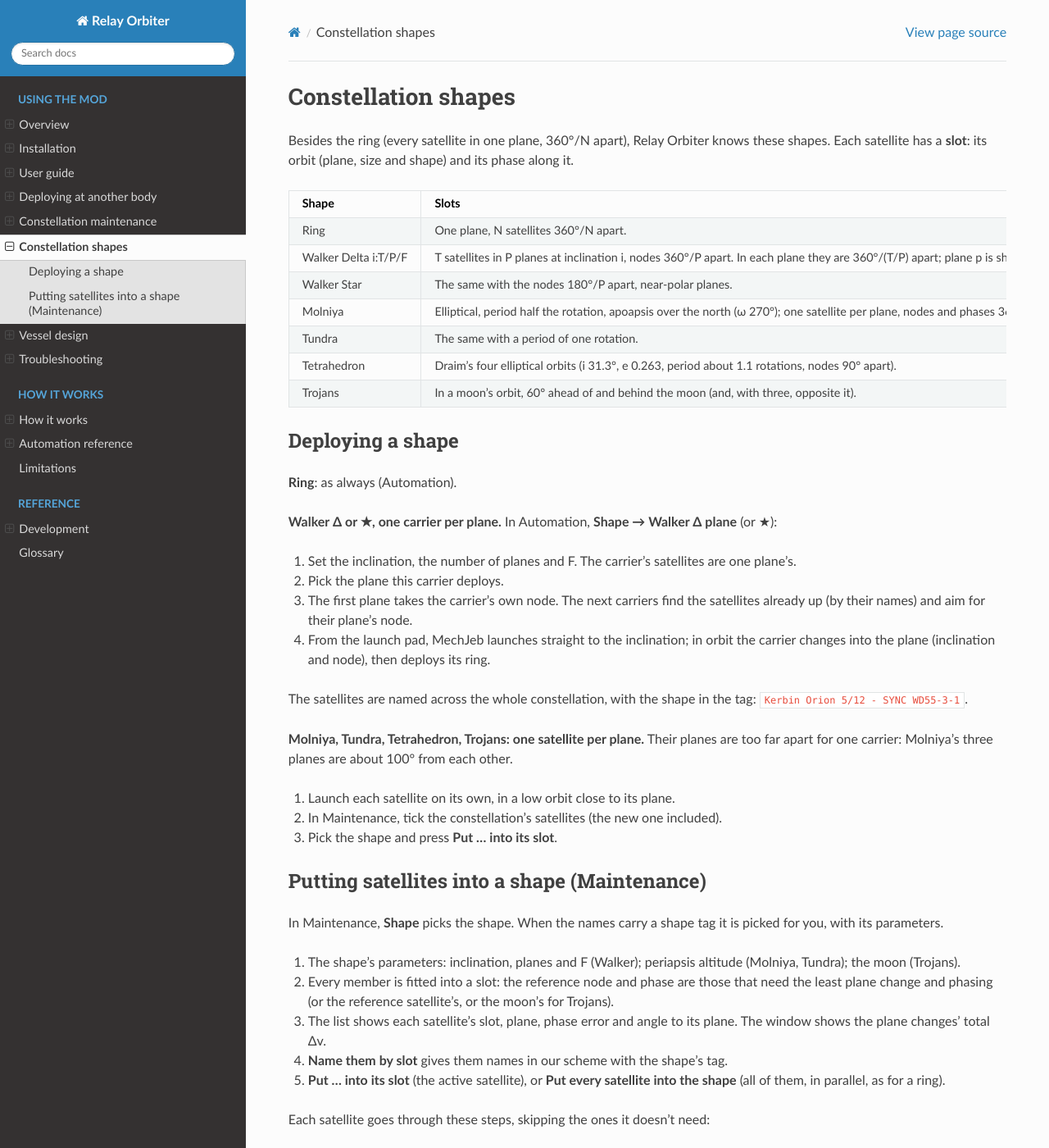
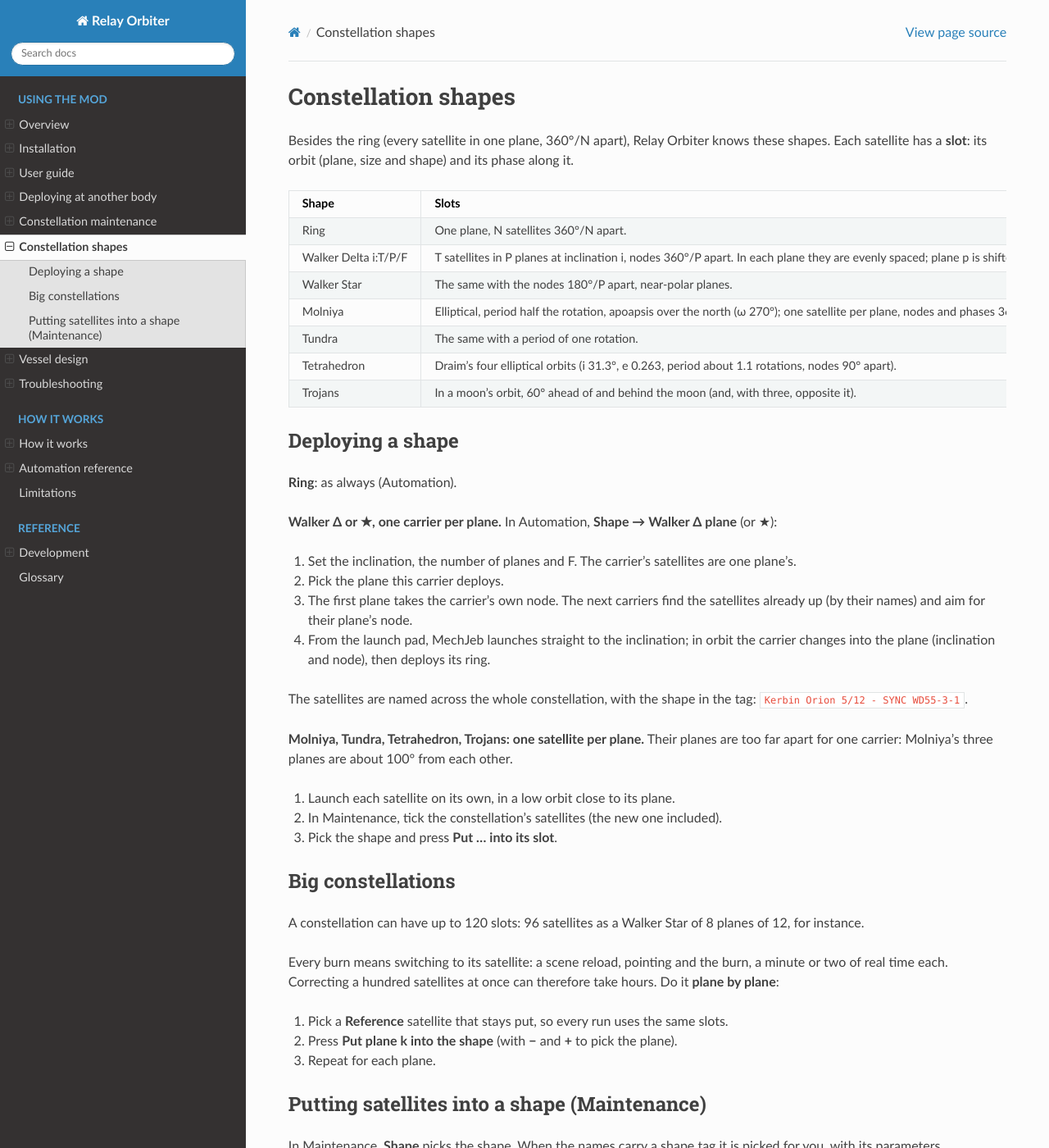
Before and after one commit to AlaNLrdE/KSP_RelayOrbiter_mod, a Sphinx documentation site: the page built from docs/source/shapes.rst, in a window 1280 px wide and 1400 px high. Shown: the whole window at 82% size. Built offline with Sphinx 7.4.7 and the Read the Docs theme 3.1.0, drawn with Linux system fonts in a browser that asks for light colours.

Commit message:
[relay_orbiter_mod] Docs: big constellations, uneven Walker planes
Co-Authored-By: Claude Opus 5.5 <noreply@anthropic.com>

```diff
--- a/docs/source/maintenance.rst
+++ b/docs/source/maintenance.rst
@@ -28,7 +28,7 @@ the active vessel's name:
   slots as the highest number (or the number of satellites). The window says it was
   guessed: check it.
 
-Tick or untick satellites to correct the suggestion, set the number of **Slots** (2 to 36: bigger than one carrier deploys)
+Tick or untick satellites to correct the suggestion, set the number of **Slots** (2 to 120: bigger than one carrier deploys)
 (empty slots are fine: a satellite can be missing), and press **Suggest again** to
 start over. The list shows, for each member, its slot, how far it is off and its
 drift per orbit.
--- a/docs/source/shapes.rst
+++ b/docs/source/shapes.rst
@@ -17,7 +17,8 @@ phase along it.
      - Equatorial or inclined coverage; what one carrier deploys.
    * - Walker Delta i:T/P/F
      - T satellites in P planes at inclination i, nodes 360°/P apart. In each plane
-       they are 360°/(T/P) apart; plane p is shifted p·F·360°/T ahead.
+       they are evenly spaced; plane p is shifted p·F·360°/T ahead. When T doesn't
+       split exactly into P planes, some planes take one satellite more.
      - Global coverage (GPS-like). For example 12:3/1 at 55°.
    * - Walker Star
      - The same with the nodes 180°/P apart, near-polar planes.
@@ -64,6 +65,20 @@ too far apart for one carrier: Molniya's three planes are about 100° from each
 2. In Maintenance, tick the constellation's satellites (the new one included).
 3. Pick the shape and press **Put … into its slot**.
 
+Big constellations
+------------------
+
+A constellation can have up to 120 slots: 96 satellites as a Walker Star of 8 planes of
+12, for instance.
+
+Every burn means switching to its satellite: a scene reload, pointing and the burn, a
+minute or two of real time each. Correcting a hundred satellites at once can therefore
+take hours. Do it **plane by plane**:
+
+1. Pick a **Reference** satellite that stays put, so every run uses the same slots.
+2. Press **Put plane k into the shape** (with **−** and **+** to pick the plane).
+3. Repeat for each plane.
+
 Putting satellites into a shape (Maintenance)
 ---------------------------------------------
 
```
